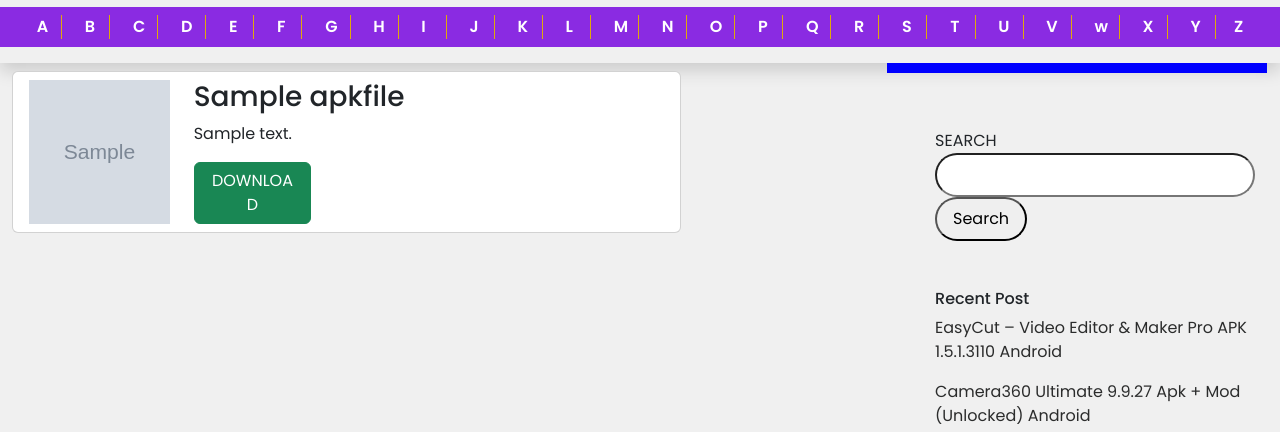
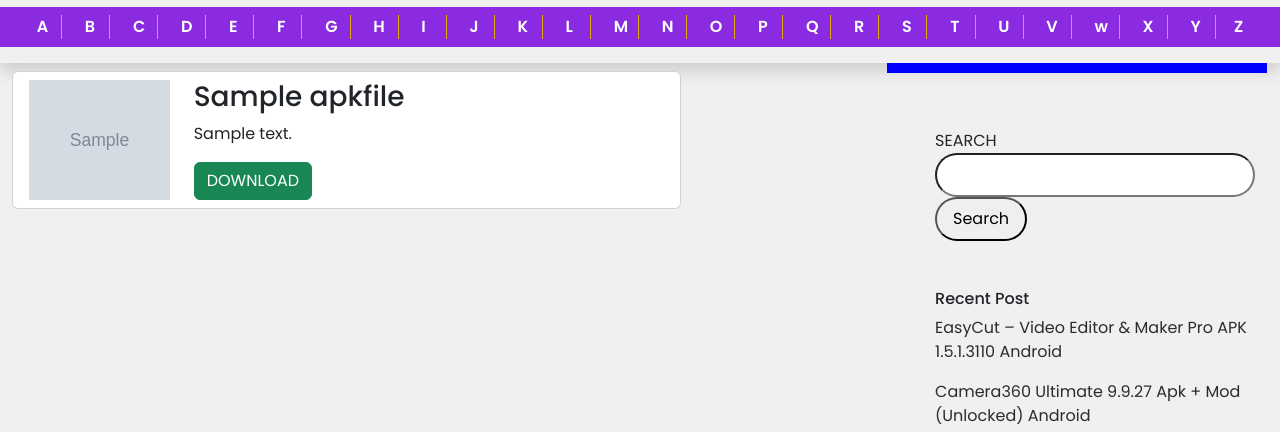
Before and after one commit to Oleraj09/AndroidHUB, a PHP site: page /action.php?pages=home in a window 1280 px wide. Shown: the part 111-543 px from the top of the page. Run offline with PHP 8.4, Linux system fonts and the light colour scheme; tables that the repository leaves empty or names only in its code hold one stand-in row (values such as "Sample post"); grey boxes marked "Sample" are stand-in pictures.

Commit message:
Update items.php

```diff
--- a/pages/frontend/items.php
+++ b/pages/frontend/items.php
@@ -16,7 +16,7 @@ while($fetch = mysqli_fetch_assoc($records)){
                                         <p>
                                             $fetch[desc]
                                         </p>
-                                        <a href='pages/backend/files/$fetch[apk]'><buttton type='button' name='submit' class='btn btn-success w-25'>DOWNLOAD</button></a>
+                                        <a href='pages/backend/files/$fetch[apk]'><buttton type='button' name='submit' class='btn btn-success'>DOWNLOAD</button></a>
                                     </div>
                                 </div>
                             </div>
```
